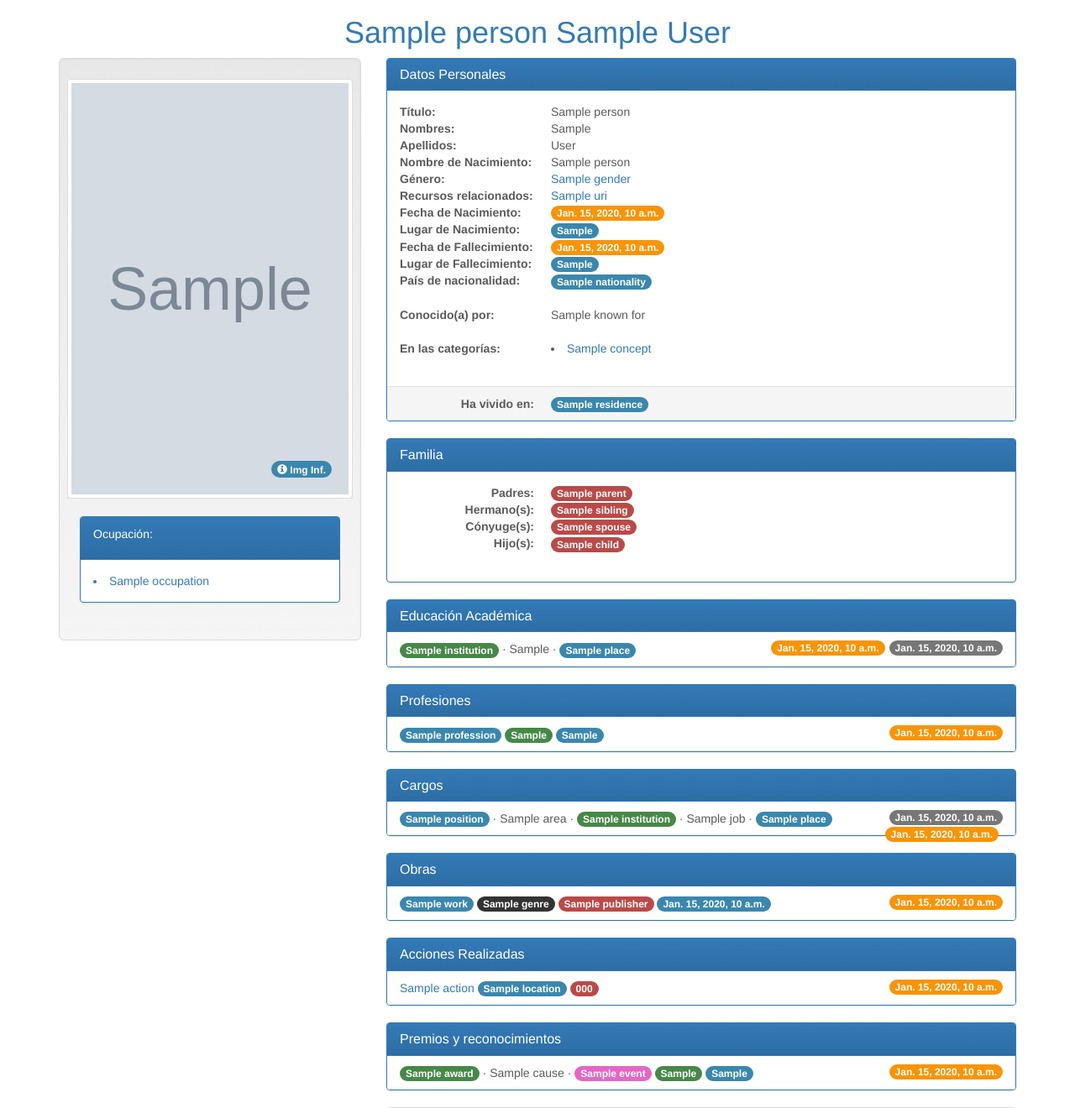
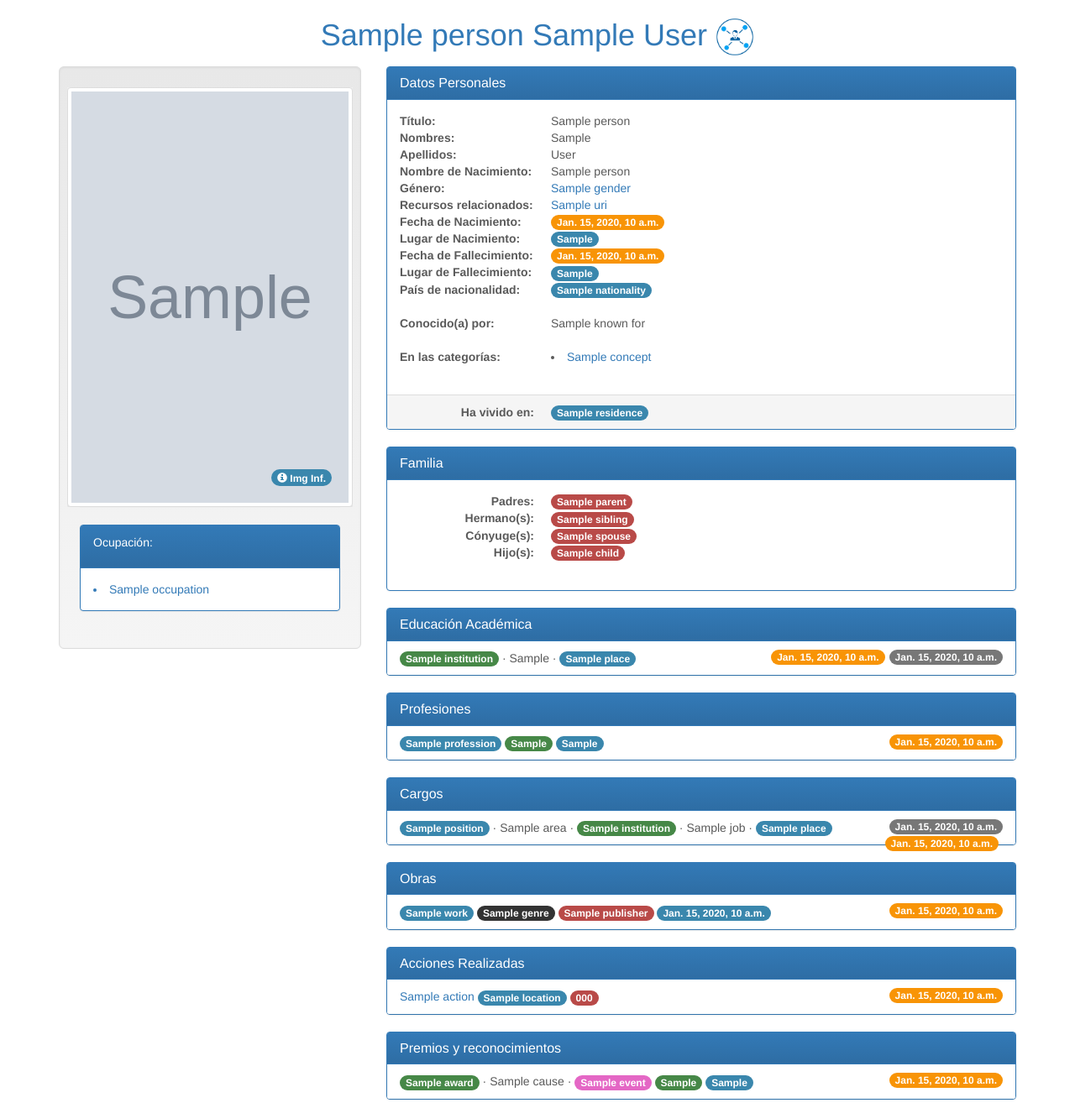
Before and after one commit to alexanders0/illustriousPeopleProject, a Django app: template static/template/person.html in a window 1280 px wide. Shown: the part 71-1391 px from the top of the page at 84% size. Run offline with Django 3.2, Linux system fonts and the light colour scheme; the template is opened without the code that fills it: most values are stand-ins (such as "Sample title", 1, 10 or a date in 2020); grey boxes marked "Sample" are stand-in pictures; some libraries are stand-ins or nearby versions.

Commit message:
link to graphview added

```diff
--- a/static/template/person.html
+++ b/static/template/person.html
@@ -23,8 +23,13 @@
 <div class="container" id="dos">
     <div class="row">
         <a href="{{person.uri}}" target="_blank">
-            <h1>{% if person.title is not None%} {{ person.title }} {% endif %} {{ person.firstName }} {{ person.lastName }}</h1>
+            <h1>{% if person.title is not None%} {{ person.title }} {% endif %} {{ person.firstName }} {{ person.lastName }}
+                <a href="http://ld.utpl.edu.ec/lodlive/graph.html?{{person.uri}}" target="_blank">
+                    <img src="{%  static 'img/graph icon.png' %}" height="50px">
+                </a>
+            </h1>
         </a>
+
     </div>
 </div>
 
```
Also changed, not shown: static/template/img/graph icon.png (added), 4 other files.
